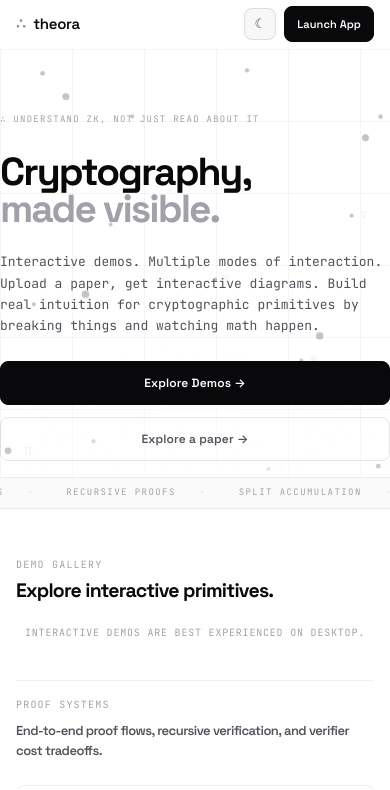
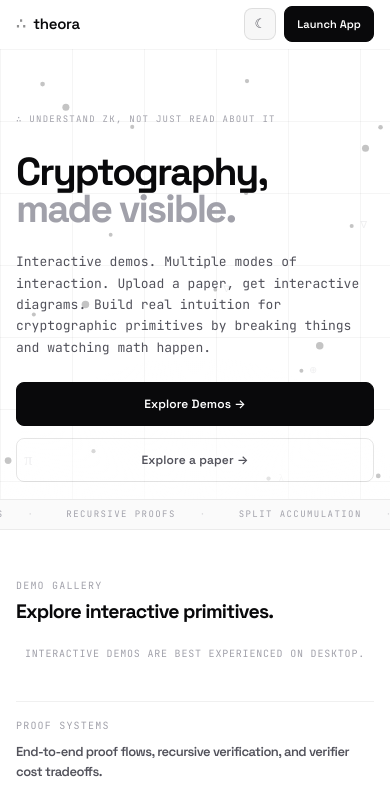
Before and after one commit to LucidSamuel/theora, a React (Vite) app: page / in a window 390 px wide. Shown: the top 790 px of the page. Built offline with nearby package versions, Linux system fonts and the light colour scheme.

Commit message:
Fix hero section horizontal padding on mobile
The .lp-hero-split used `padding` shorthand which zeroed out
left/right padding, overriding .lp-shell's padding-inline.
Switch to padding-block so the shell's 16px mobile padding applies.

```diff
--- a/src/index.css
+++ b/src/index.css
@@ -569,7 +569,7 @@ body::before {
   align-items: center;
   gap: 64px;
   height: 100%;
-  padding: 48px 0 64px;
+  padding-block: 48px 64px;
 }
 
 .lp-hero-copy {
@@ -1630,7 +1630,7 @@ body::before {
   .lp-hero-split {
     grid-template-columns: 1fr;
     gap: 32px;
-    padding: 32px 0 48px;
+    padding-block: 32px 48px;
   }
 
   .lp-hero-title {
```
